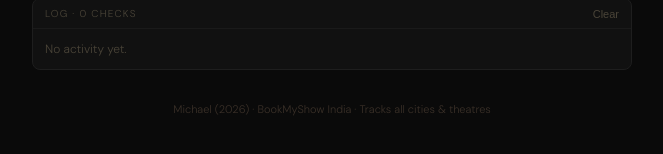
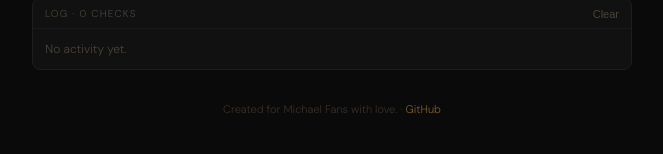
Before and after one commit to darshbs/michael-tracker, a Next.js app: page / in a window 1280 px wide. Shown: the part 560-714 px from the top of the page, without its empty margins (308-971 px from the left). Built offline with nearby package versions, Linux system fonts and the light colour scheme.

Commit message:
changes to footer

```diff
--- a/pages/index.js
+++ b/pages/index.js
@@ -253,8 +253,11 @@ export default function Home() {
             </div>
           </div>
 
-          <footer style={{ textAlign: 'center', fontSize: 11, color: '#3A3028', paddingTop: 16 }}>
-            Michael (2026) · BookMyShow India · Tracks all cities &amp; theatres
+          <footer style={{ textAlign: 'center', fontSize: 11, color: '#3A3028', paddingTop: 16, paddingBottom: 8 }}>
+            Created for Michael Fans with love. ·{' '}
+              <a href="https://github.com/darshbs/michael-tracker" target="_blank" rel="noopener noreferrer" style={{ color: '#7A6228', textDecoration: 'none' }}>
+                GitHub
+              </a>
           </footer>
         </div>
       </div>
```
